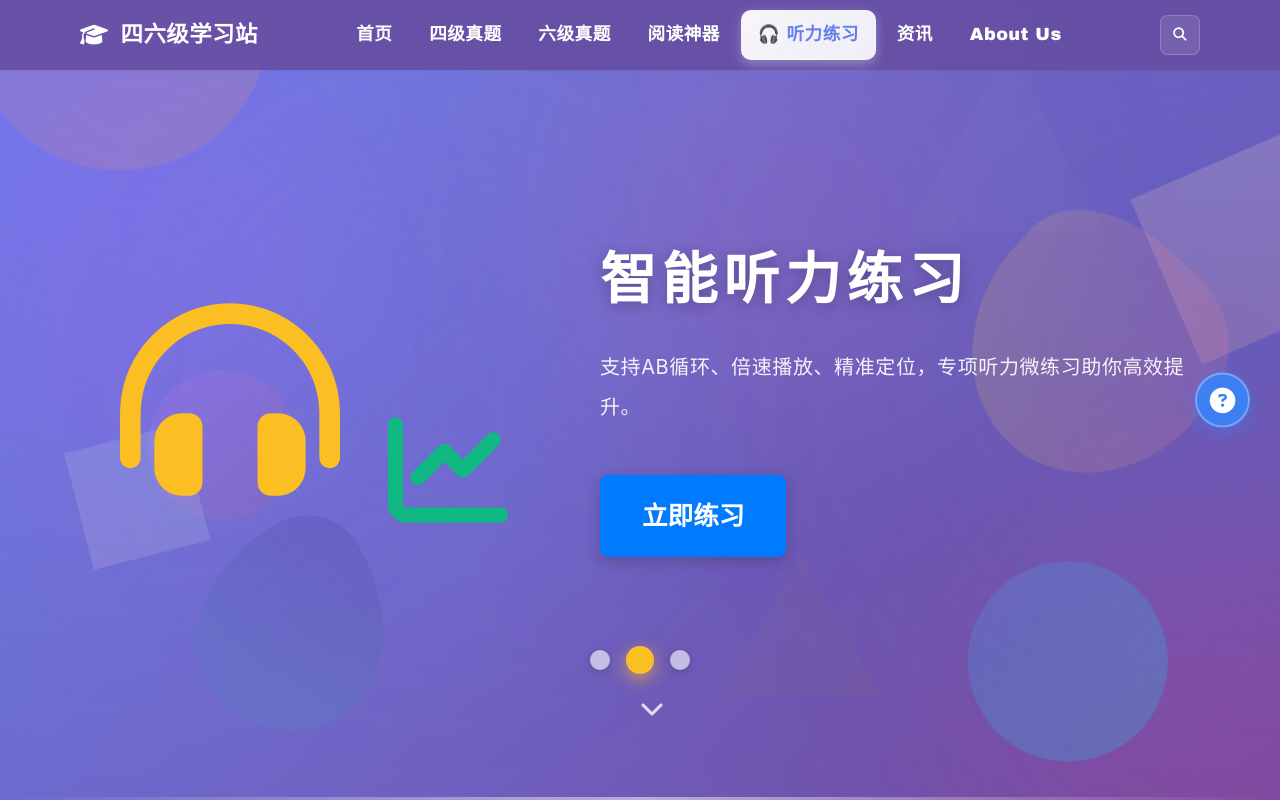
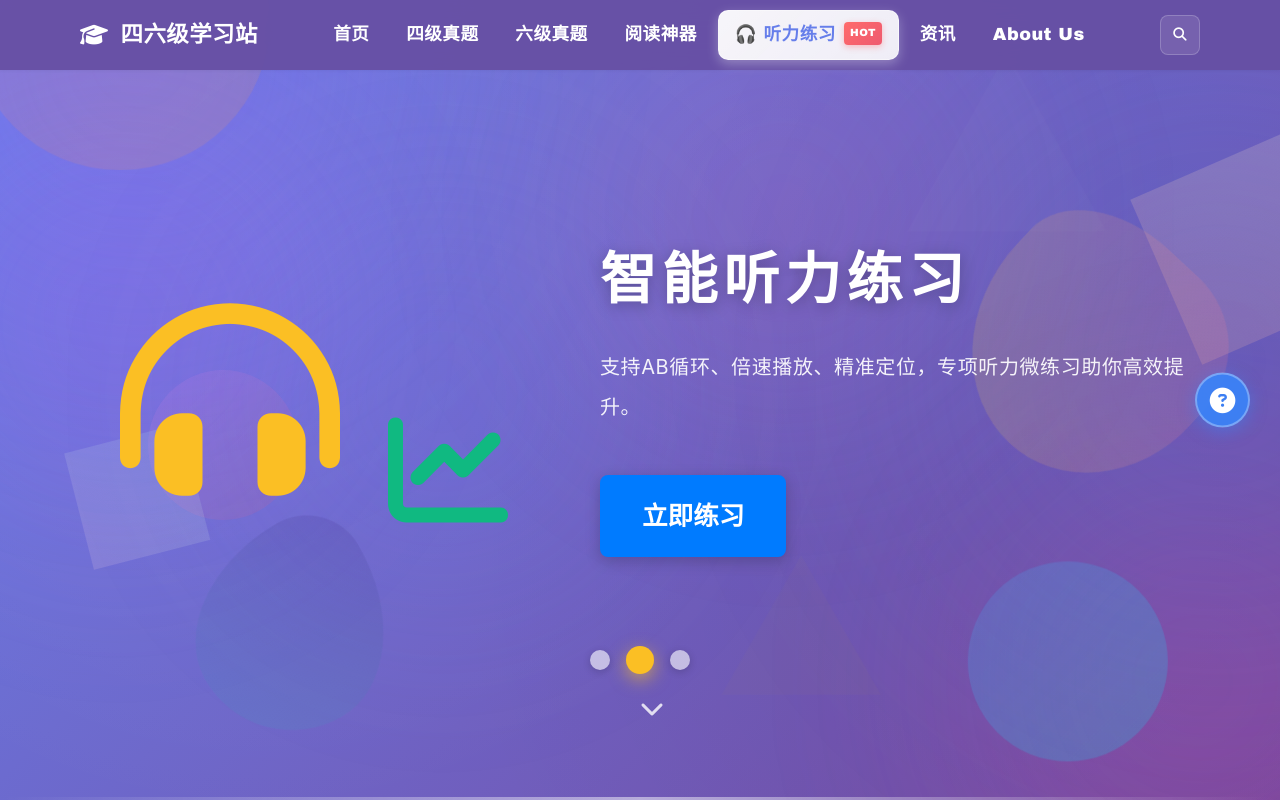
Before and after one commit to dieuthuly8-ux/cet-reading-backend, a website: page index.html in a window 1280 px wide. Shown: the top 800 px of the page. Drawn offline with nearby package versions, Linux system fonts and the light colour scheme.

Commit message:
为听力练习导航添加HOT标识：红色渐变背景，脉冲动画效果，提升醒目度和专业度

```diff
--- a/index.html
+++ b/index.html
@@ -55,7 +55,7 @@
                     <a href="translator.html" class="nav-link">阅读神器</a>
                 </li>
                 <li class="nav-item">
-                    <a href="listening-micro.html" class="nav-link listening-highlight">🎧 听力练习</a>
+                    <a href="listening-micro.html" class="nav-link listening-highlight">🎧 听力练习<span class="listening-hot-badge">HOT</span></a>
                 </li>
                 <li class="nav-item">
                     <a href="news.html" class="nav-link">资讯</a>
--- a/style.css
+++ b/style.css
@@ -237,6 +237,35 @@ nav.scrolled,
 
 .nav-link.listening-highlight:hover::after {
     left: 100%;
+}
+
+/* 听力练习HOT标识 */
+.listening-hot-badge {
+    display: inline-block;
+    background: linear-gradient(135deg, #ff6b6b 0%, #ee5a6f 100%);
+    color: white;
+    font-size: 0.65rem;
+    font-weight: 700;
+    padding: 2px 6px;
+    border-radius: 4px;
+    margin-left: 4px;
+    letter-spacing: 0.5px;
+    box-shadow: 0 2px 6px rgba(255, 107, 107, 0.4);
+    animation: hotPulse 2s ease-in-out infinite;
+    vertical-align: middle;
+    position: relative;
+    top: -2px;
+}
+
+@keyframes hotPulse {
+    0%, 100% {
+        transform: scale(1);
+        box-shadow: 0 2px 6px rgba(255, 107, 107, 0.4);
+    }
+    50% {
+        transform: scale(1.05);
+        box-shadow: 0 2px 8px rgba(255, 107, 107, 0.6);
+    }
 }
 
 .nav-link i {
```
Also changed, not shown: about.html (+1 -1 lines), cet4.html (+1 -1 lines), cet6.html (+1 -1 lines), exam-detail.html (+1 -1 lines), listening-micro.html (+1 -1 lines), news.html (+1 -1 lines), reading-micro.html (+1 -1 lines), translator.html (+1 -1 lines).
